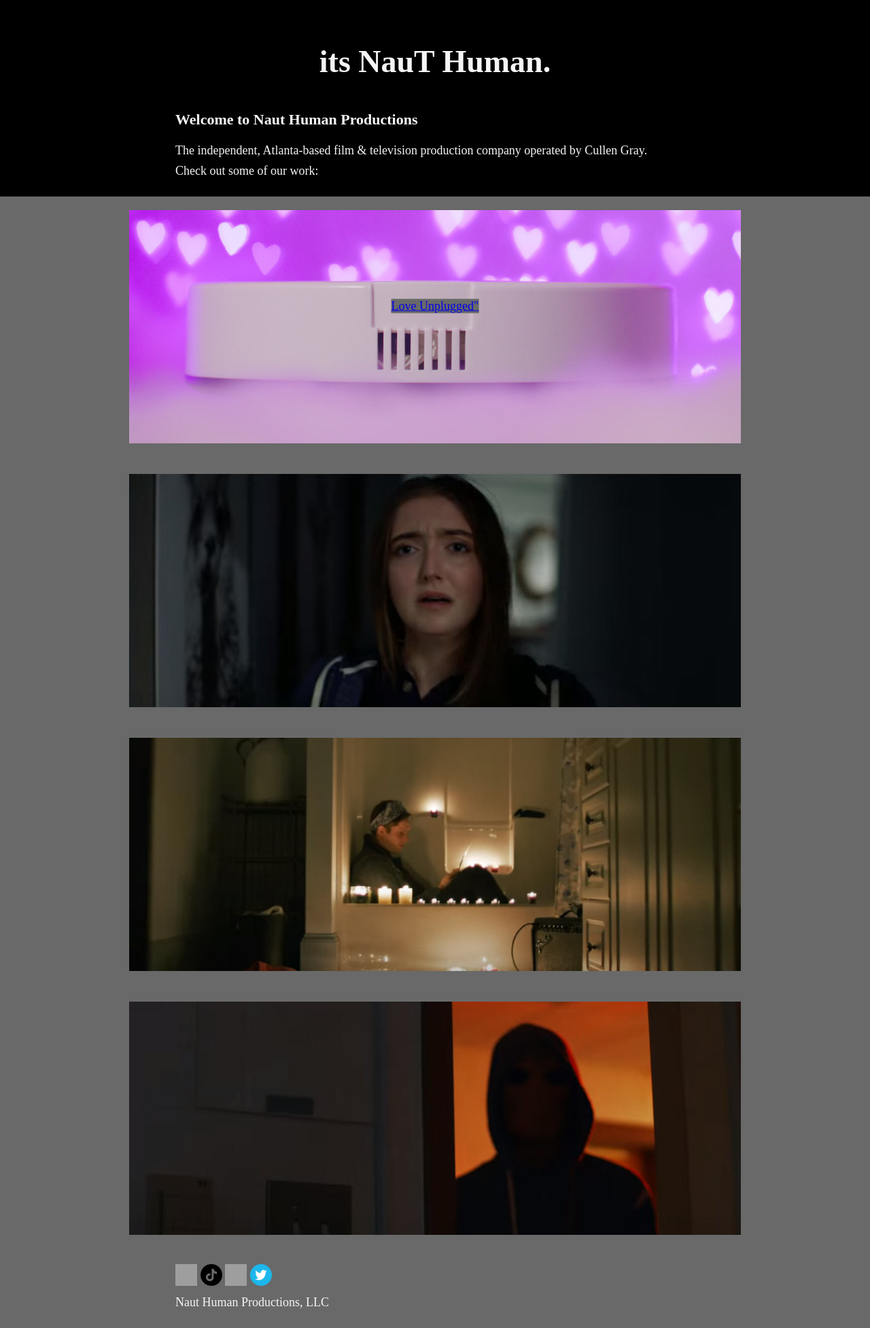
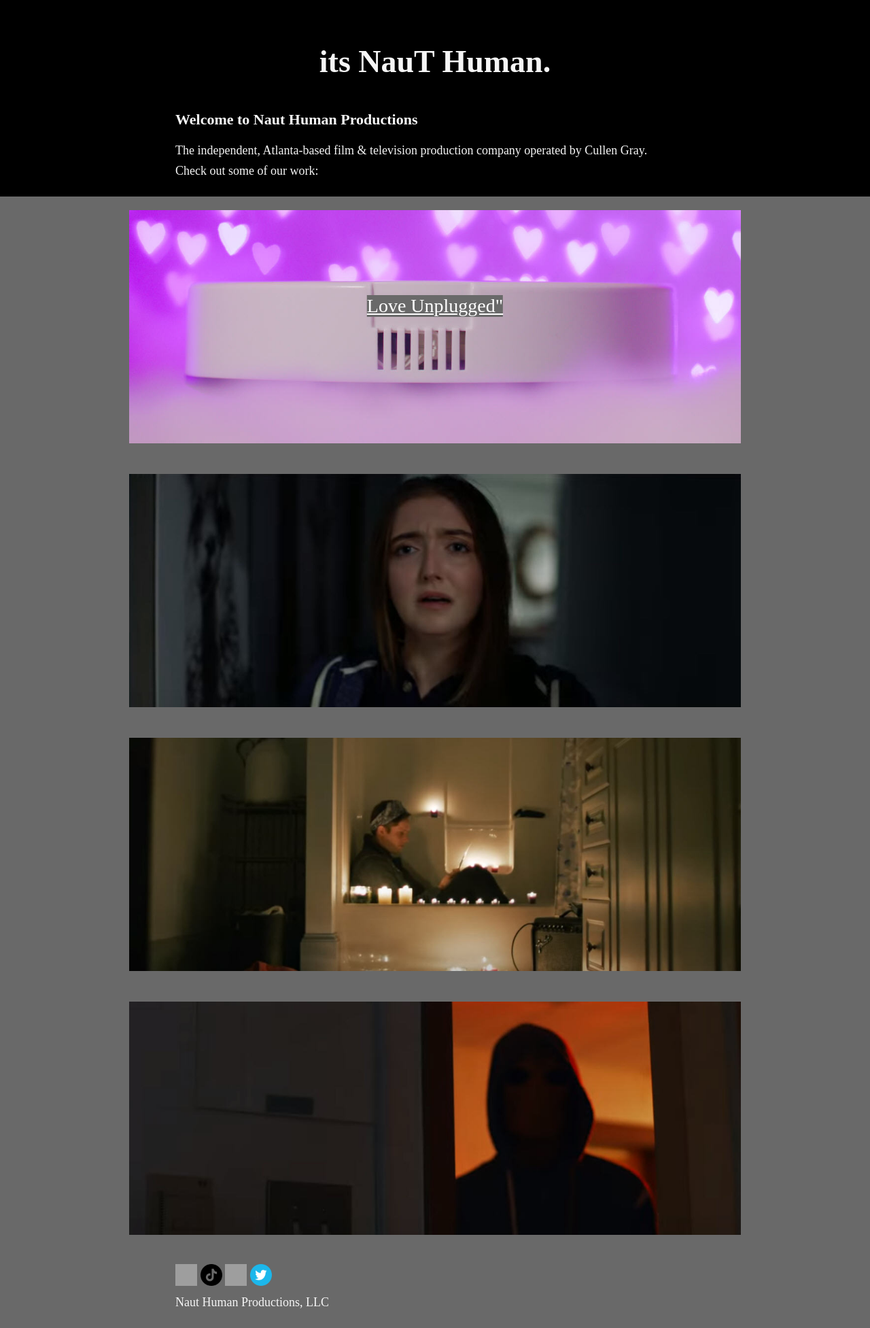
Before and after one commit to nauthuman/nauthuman.github.io, a Jekyll site: the page built from index.html, in a window 1280 px wide. Shown: the whole page at 68% size. Built offline with Jekyll 4.4.1, drawn with Linux system fonts in a browser that asks for light colours; some web fonts are replaced.

Commit message:
Update posts.css

```diff
--- a/stylesheets/posts.css
+++ b/stylesheets/posts.css
@@ -12,9 +12,28 @@
   img.post-image {
     max-width: 900px;
   }
-  a.centered {
+
+  /* unvisited link */
+  div.post-wrapper a.centered {
     position: absolute;
     top: 50%;
     left: 50%;
     transform: translate(-50%, -50%);
+    color: white;
+    font-size: 28px;
   }
+
+  /* visited link */
+  a:visited {
+    color: green;
+  }
+
+  /* mouse over link */
+  a:hover {
+    color: hotpink;
+  }
+
+  /* selected link */
+  a:active {
+    color: blue;
+  }
```
